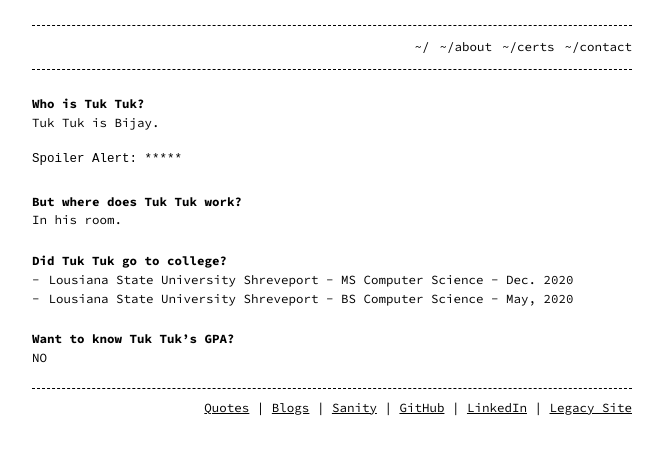
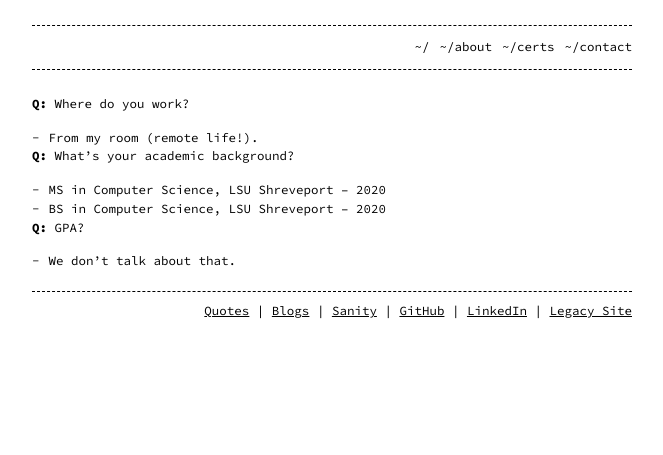
Before and after one commit to bm1905/bijay-maharjan-website, a Jekyll site: the page built from about.md, in a window 1280 px wide. Shown: the top 455 px of the page, without its empty margins (308-971 px from the left). Built offline with Jekyll 4.4.1, drawn with Linux system fonts in a browser that asks for light colours.

Commit message:
Update about.md

````diff
--- a/about.md
+++ b/about.md
@@ -4,20 +4,12 @@ layout: page
 permalink: /about/
 ---
 
-# Who is Tuk Tuk?
-Tuk Tuk is Bijay.
+**Q:** Where do you work?
+- From my room (remote life!).
 
-```
-Spoiler Alert: *****
-```
+**Q:** What’s your academic background?
+- MS in Computer Science, LSU Shreveport – 2020
+- BS in Computer Science, LSU Shreveport – 2020
 
-# But where does Tuk Tuk work?
-In his room.
-
-
-# Did Tuk Tuk go to college?
-* Lousiana State University Shreveport - MS Computer Science - Dec. 2020
-* Lousiana State University Shreveport - BS Computer Science - May, 2020
-
-# Want to know Tuk Tuk's GPA?
-NO
+**Q:** GPA?
+- We don't talk about that.
````
